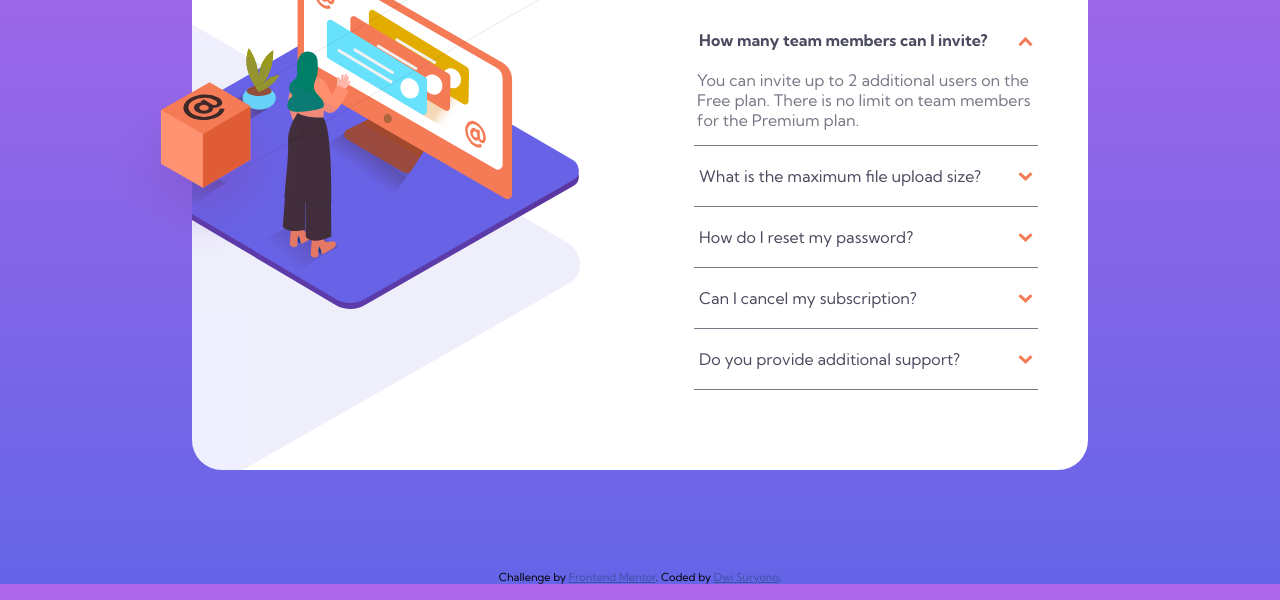
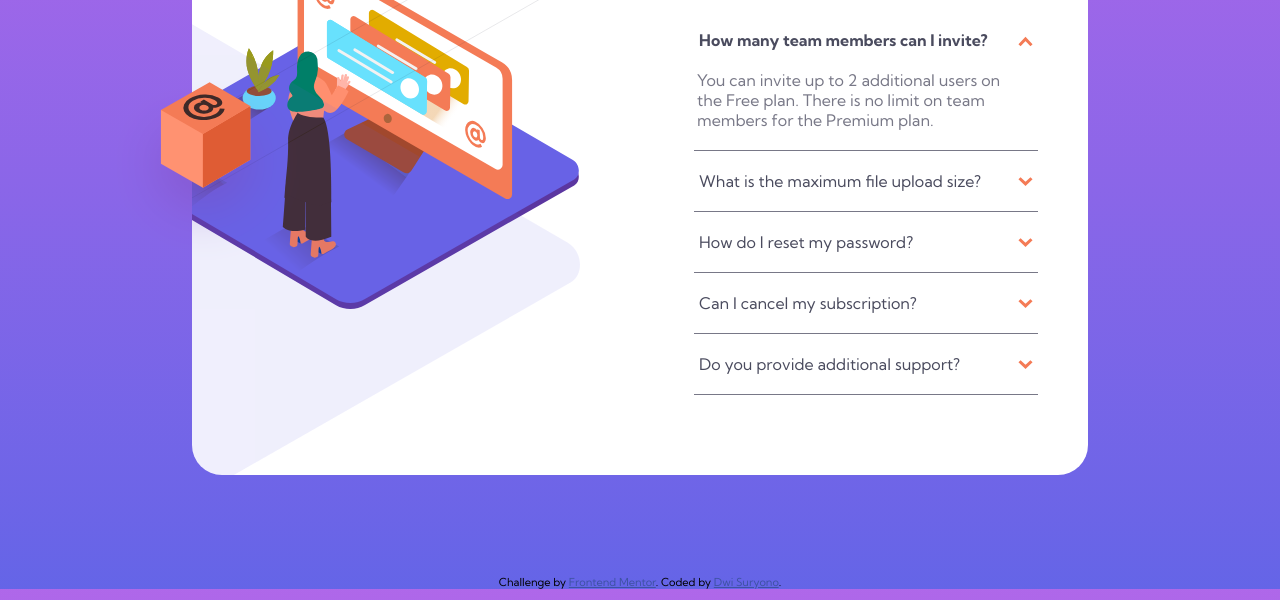
Before and after one commit to dwisuryono/Faq-Accordion-Card, a plain HTML site: page index.html in a window 1280 px wide. Both pictures are taken after a click on the element "How many team members can I invite?". Shown: the part 200-800 px from the top of the page. Drawn offline with Linux system fonts and the light colour scheme.

Commit message:
Update files

```diff
--- a/index.html
+++ b/index.html
@@ -35,35 +35,45 @@
       <header><h1>FAQ</h1></header>
       <section>
         <p class="faq-items">How many team members can I invite?<span><img src="images/icon-arrow-down.svg" width="15px" class="img-arrow"></span></p>
-        <p class="desc-faq-items">
+        <div class="desc-faq-items">
+          <p>
             You can invite up to 2 additional users on the Free plan. There is no limit on
             team members for the Premium plan.
           </p>
+        </div>
       </section>
       <section>
         <p class="faq-items">What is the maximum file upload size?<span><img src="images/icon-arrow-down.svg" width="15px" class="img-arrow"></span></p>
-        <p class="desc-faq-items">
+        <div class="desc-faq-items">
+          <p>
             No more than 2GB. All files in your account must fit your allotted storage space.
           </p>
+        </div>
       </section>
       <section>
         <p class="faq-items">How do I reset my password?<span><img src="images/icon-arrow-down.svg" width="15px" class="img-arrow"></span></p>
-        <p class="desc-faq-items">
+        <div class="desc-faq-items">
+          <p>
             Click “Forgot password” from the login page or “Change password” from your profile page.
             A reset link will be emailed to you.
           </p>
+        </div>
       </section>
       <section>
         <p class="faq-items">Can I cancel my subscription?<span><img src="images/icon-arrow-down.svg" width="15px" class="img-arrow"></span></p>
-        <p class="desc-faq-items">
+        <div class="desc-faq-items">
+          <p>
             Yes! Send us a message and we’ll process your request no questions asked.
           </p>
+        </div>
       </section>
       <section>
         <p class="faq-items">Do you provide additional support?<span><img src="images/icon-arrow-down.svg" width="15px" class="img-arrow"></span></p>
-        <p class="desc-faq-items">
+        <div class="desc-faq-items">
+          <p>
             Chat and email support is available 24/7. Phone lines are open during normal business hours.
           </p>
+        </div>
       </section>
     </div>
 
--- a/script.js
+++ b/script.js
@@ -1,17 +1,12 @@
 const faqItems = document.querySelectorAll('.faq-items')
+const descFaqItems = document.querySelectorAll('.desc-faq-items')
 
 for( let i = 0; i < faqItems.length; i++ ){
-    faqItems[i].addEventListener('click', function() {
-        const descFaqItems = document.querySelectorAll('.desc-faq-items')
-        if( descFaqItems[i].style.display === 'block' ) {
-            descFaqItems[i].style.display = 'none'
-        } else {
-            descFaqItems[i].style.display = 'block'
-        }
+    faqItems[i].addEventListener('click', function(e) {
+        e.target.nextElementSibling.classList.toggle('slide')
 
-        const imgArrow =document.querySelectorAll('.img-arrow')
+        const imgArrow = document.querySelectorAll('.img-arrow')
         imgArrow[i].classList.toggle('rotate')
-
         faqItems[i].classList.toggle('bold')
     })
 }
--- a/style.css
+++ b/style.css
@@ -146,6 +146,7 @@ body {
     padding: 20px 5px;
     display: flex;
     justify-content: space-between;
+    cursor: pointer;
 }
 
 .faq .faq-items:hover {
@@ -160,11 +161,13 @@ body {
 }
 
 .faq .desc-faq-items {
-    display: none;
     color: var(--color-dark-grayish-blue);
     margin-left: 3px;
-    padding-bottom: 15px;
     width: fit-content;
+    height: 0;
+    overflow: hidden;
+    transition: .5s;
+    overflow-y: auto;
 }
 
 .bold {
@@ -175,7 +178,12 @@ body {
 .rotate {
     font-size: 17px;
     transform: rotate(180deg);
-    transition: 0.3s;
+    transition: 0.5s;
+}
+
+.faq .desc-faq-items.slide {
+    height: 80px;
+    padding: 0 15px 15px 0;
 }
 
 @media screen and (max-width: 768px) {
```
Lines whose indentation alone changed are shown as unchanged.
